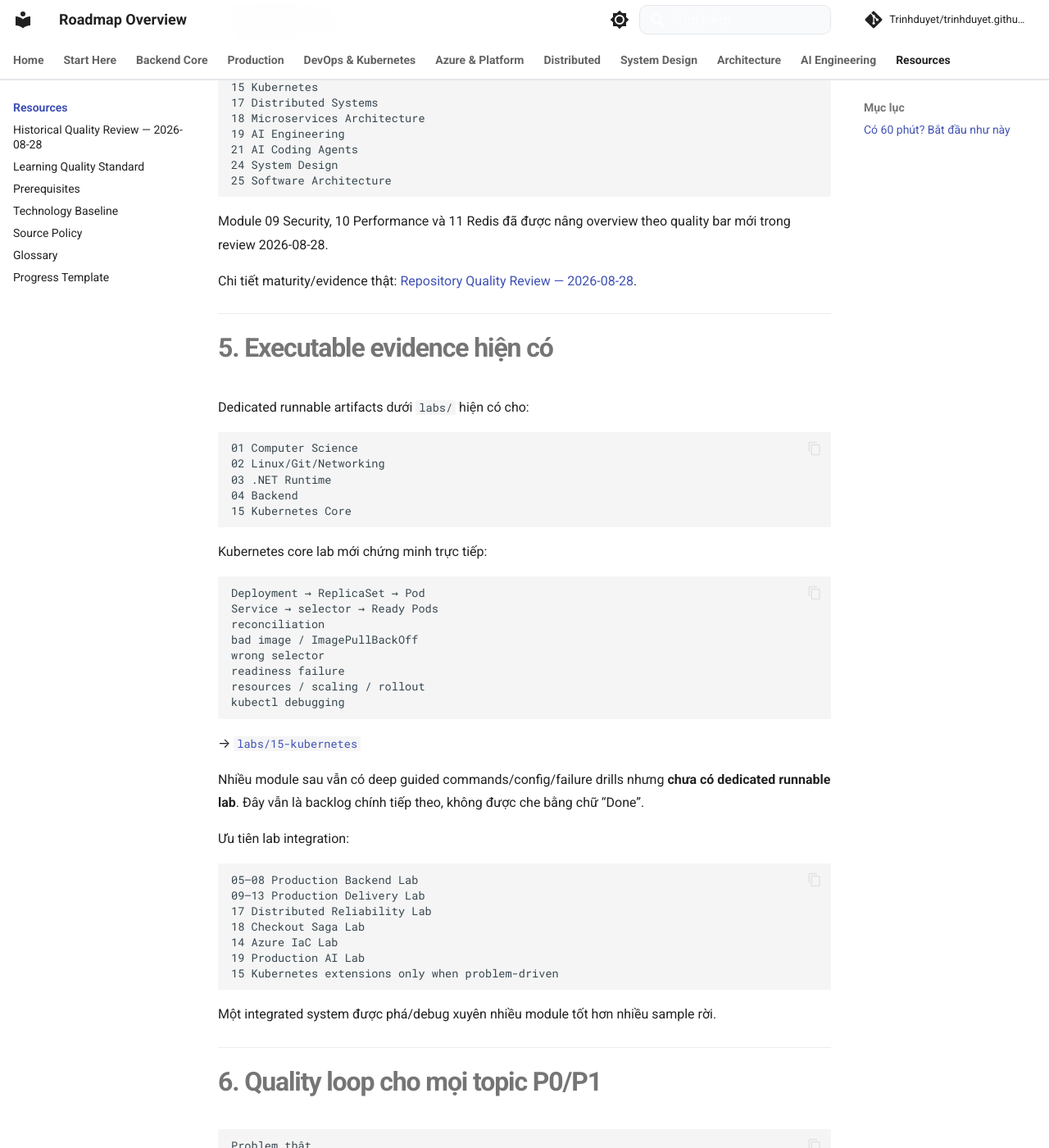
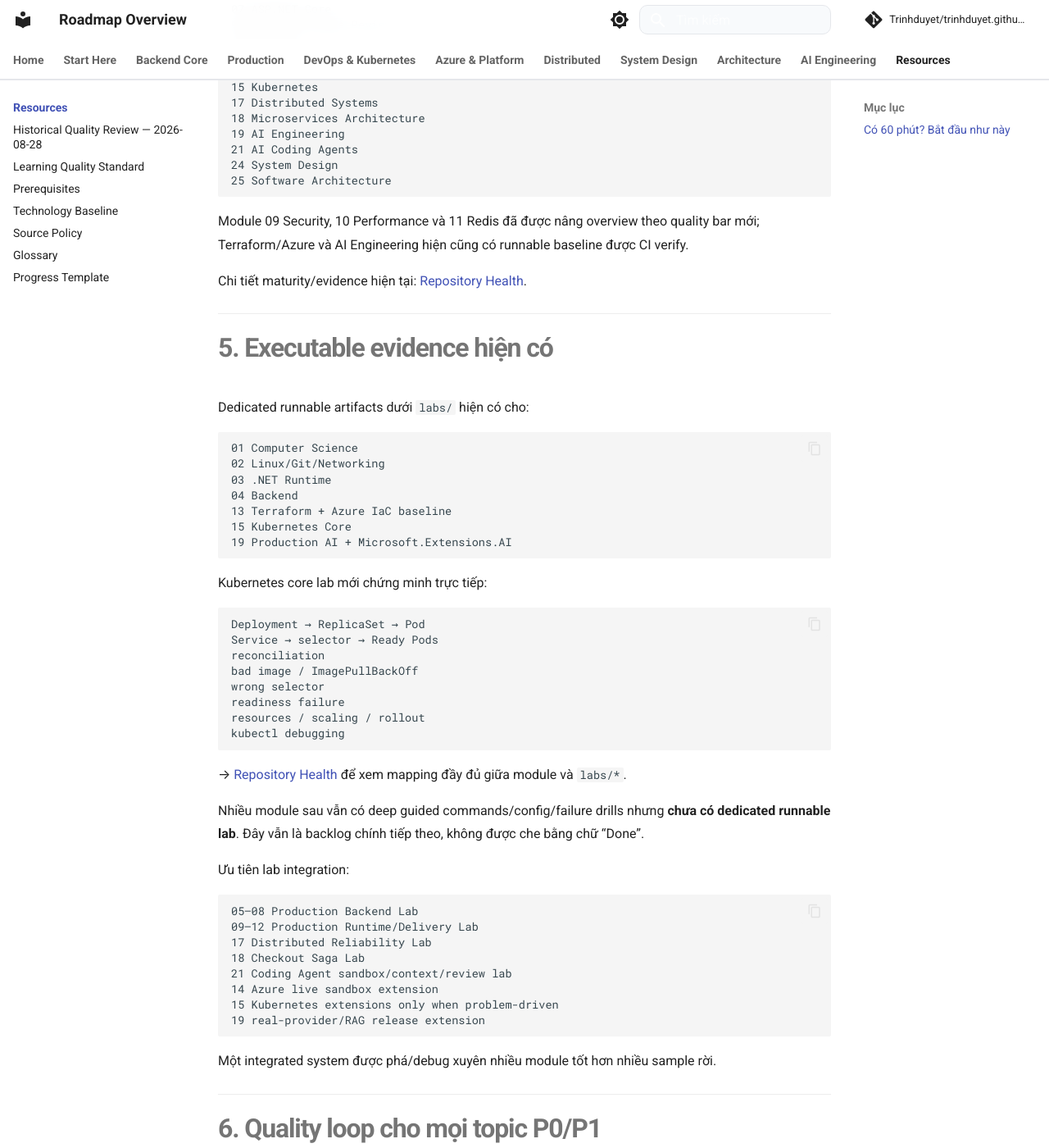
Before and after one commit to Trinhduyet/trinhduyet.github.io, an MkDocs documentation site: the page built from docs/00-roadmap/README.md, in a window 1280 px wide and 1400 px high, scrolled down 3307 px. Shown: the whole window at 82% size. Built offline with MkDocs 1.6.1 and Material for MkDocs 9.7.7, drawn with Linux system fonts in a browser that asks for light colours; comment, search, counter and statistics services are not loaded; some of the changed text lies outside the part shown.

Commit message:
docs(roadmap): align overview with current runnable evidence

````diff
--- a/docs/00-roadmap/README.md
+++ b/docs/00-roadmap/README.md
@@ -140,10 +140,10 @@ Deep content hiện đặc biệt mạnh ở:
 25 Software Architecture
 ```
 
-Module 09 Security, 10 Performance và 11 Redis đã được nâng overview theo quality bar mới trong review 2026-08-28.
+Module 09 Security, 10 Performance và 11 Redis đã được nâng overview theo quality bar mới; Terraform/Azure và AI Engineering hiện cũng có runnable baseline được CI verify.
 
-Chi tiết maturity/evidence thật:
-[Repository Quality Review — 2026-08-28](repository-quality-review-2026-08-28.md).
+Chi tiết maturity/evidence hiện tại:
+[Repository Health](repository-health.md).
 
 ---
 
@@ -156,7 +156,9 @@ Dedicated runnable artifacts dưới `labs/` hiện có cho:
 02 Linux/Git/Networking
 03 .NET Runtime
 04 Backend
+13 Terraform + Azure IaC baseline
 15 Kubernetes Core
+19 Production AI + Microsoft.Extensions.AI
 ```
 
 Kubernetes core lab mới chứng minh trực tiếp:
@@ -172,7 +174,7 @@ resources / scaling / rollout
 kubectl debugging
 ```
 
-→ [`labs/15-kubernetes`](https://github.com/Trinhduyet/trinhduyet.github.io/tree/main/labs/15-kubernetes)
+→ [Repository Health](repository-health.md) để xem mapping đầy đủ giữa module và `labs/*`.
 
 Nhiều module sau vẫn có deep guided commands/config/failure drills nhưng **chưa có dedicated runnable lab**. Đây vẫn là backlog chính tiếp theo, không được che bằng chữ “Done”.
 
@@ -180,12 +182,13 @@ Nhiều module sau vẫn có deep guided commands/config/failure drills nhưng *
 
 ```text
 05–08 Production Backend Lab
-09–13 Production Delivery Lab
+09–12 Production Runtime/Delivery Lab
 17 Distributed Reliability Lab
 18 Checkout Saga Lab
-14 Azure IaC Lab
-19 Production AI Lab
+21 Coding Agent sandbox/context/review lab
+14 Azure live sandbox extension
 15 Kubernetes extensions only when problem-driven
+19 real-provider/RAG release extension
 ```
 
 Một integrated system được phá/debug xuyên nhiều module tốt hơn nhiều sample rời.
@@ -349,5 +352,5 @@ Technology chỉ xuất hiện khi pressure yêu cầu nó.
 - **Không biết học gì:** [Role-based Learning Paths](role-based-learning-paths.md)
 - **Muốn học bằng một system:** [Example-First Path](example-first-learning-path.md)
 - **Muốn xem toàn landscape:** [Master Roadmap](master-roadmap.md)
-- **Muốn xem debt/chất lượng repo:** [Repository Quality Review](repository-quality-review-2026-08-28.md)
+- **Muốn xem debt/chất lượng repo:** [Repository Health](repository-health.md)
 - **Muốn biết chuẩn viết content:** [Learning Quality Standard](learning-quality-standard.md)
````
